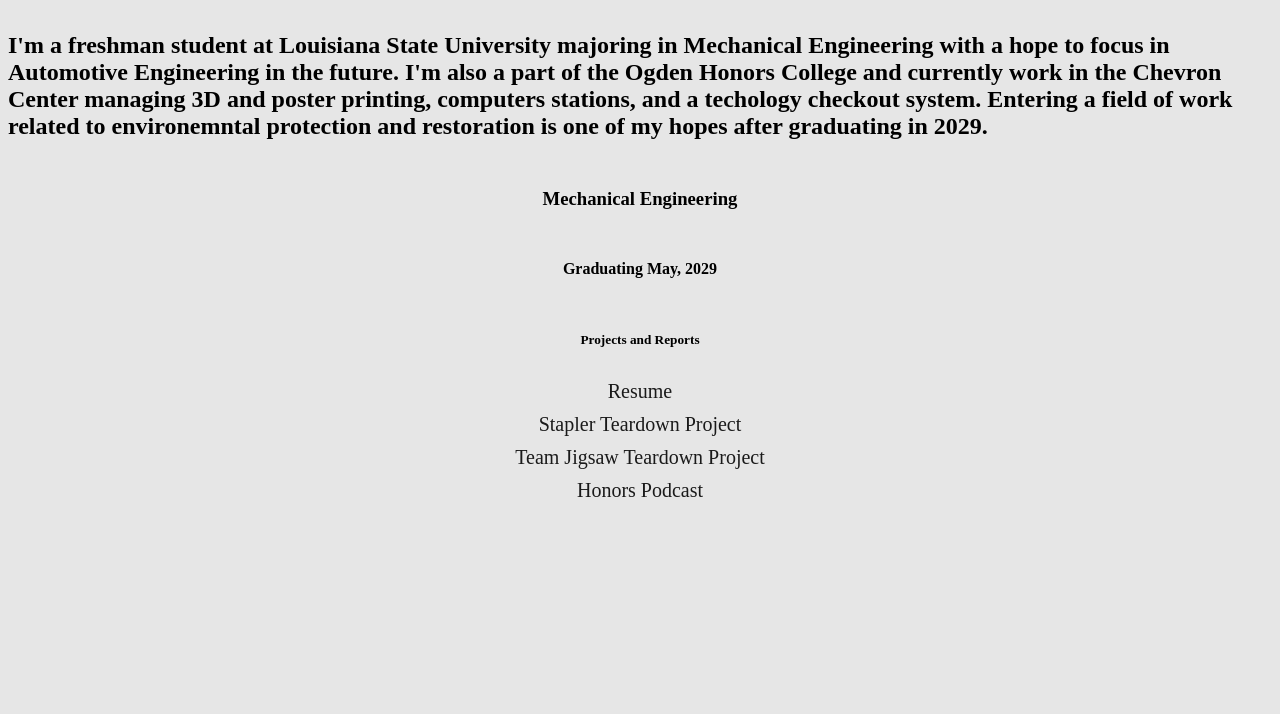
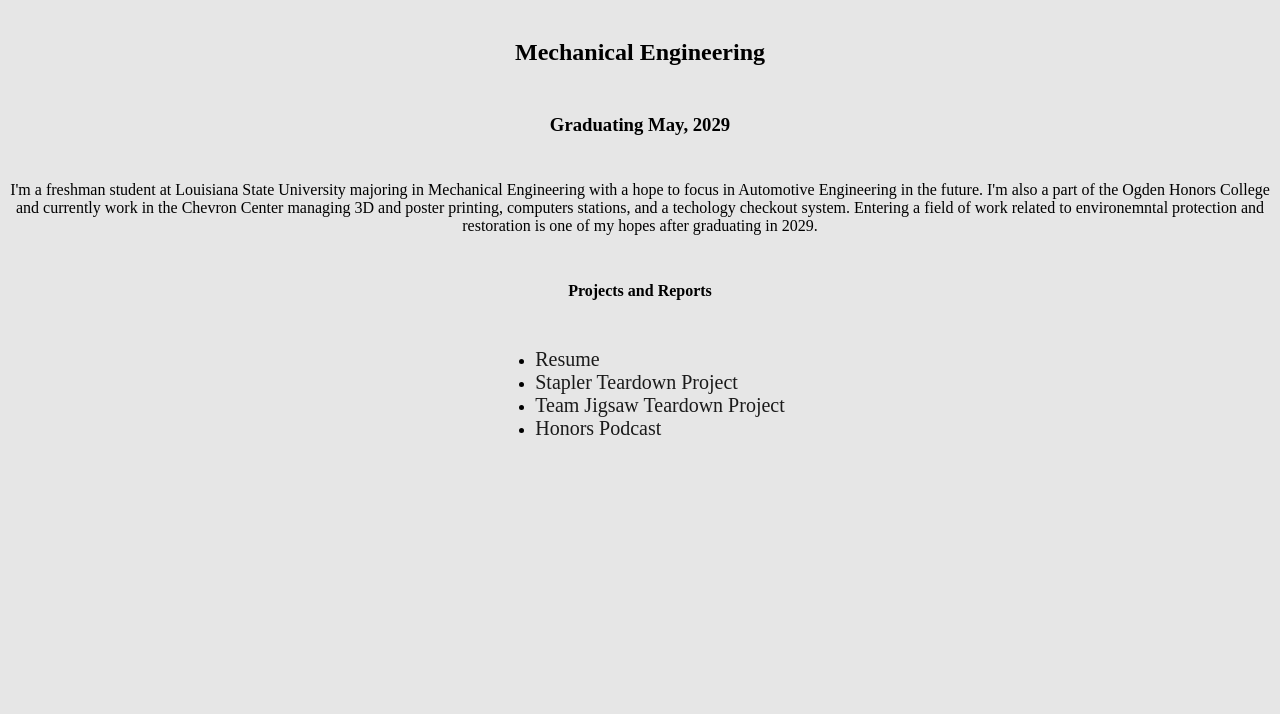
Before and after one commit to Felix444440/Felix444440.github.io, a plain HTML site: page index.html in a window 1280 px wide. Shown: the part 86-800 px from the top of the page. Drawn offline with Linux system fonts and the light colour scheme.

Commit message:
Listed homepage

```diff
--- a/index.html
+++ b/index.html
@@ -5,24 +5,35 @@
         <title>Alex Aucoin
         </title>
     </head>
+    <style>
+        p{
+            text-align: center;
+        }
+    </style>
     <body>
         <h1>Alexander Aucoin</h1>
-        <h2>I'm a freshman student at Louisiana State University majoring in
+        <h2>Mechanical Engineering</h2>
+        <h3>Graduating May, 2029</h3>
+        <p>I'm a freshman student at Louisiana State University majoring in
             Mechanical Engineering with a hope to focus in Automotive
-            Engineering in the future.
-            I'm also a part of the Ogden Honors College and currently work in
+            Engineering in the future. I'm also a part of the Ogden Honors
+            College and currently work in
             the Chevron Center managing 3D and poster printing, computers
             stations, and a techology checkout system.
             Entering a field of work related to environemntal protection and
-            restoration is one of my hopes after graduating in 2029.
-        </h2>
-        <h3>Mechanical Engineering</h3>
-        <h4>Graduating May, 2029</h4>
-        <h5>Projects and Reports</h5>
-        <a href="Resume.pdf" id="resumeLink">Resume</a>
-        <a href="Stapler.html" id="StaplerLink">Stapler Teardown Project
-        </a>
-        <a href="Jigsaw.html" id="JigsawLink">Team Jigsaw Teardown Project</a>
-        <a href="Podcast.html" id="Podcast">Honors Podcast</a>
+            restoration is one of my hopes after graduating in 2029. </p>
+        <h4>Projects and Reports</h4>
+        <ul>
+            <li>
+                <a href="Resume.pdf" id="resumeLink">Resume
+                </a></li>
+            <li><a href="Stapler.html" id="StaplerLink">Stapler Teardown
+                    Project
+                </a></li>
+            <li> <a href="Jigsaw.html" id="JigsawLink">Team Jigsaw Teardown
+                    Project
+                </a> </li>
+            <li> <a href="Podcast.html" id="Podcast">Honors Podcast</a> </li>
+        </ul>
     </body>
 </html>
--- a/style.css
+++ b/style.css
@@ -11,6 +11,8 @@
     color: hsl(0, 0%, 10%);
     font-family: 'Times New Roman', Times, serif;
     text-decoration: underline;
+    font-size: 35px;
+    gap: 15px;
 }
 
 #resumeLink {
@@ -39,3 +41,9 @@
     font-family: 'Times New Roman', Times, serif;
     text-decoration: none;
 }
+#p{
+    font-size: 20px;
+    color: hsl(0, 0%, 10%);
+    font-family: 'Times New Roman', Times, serif;
+    text-decoration: none;
+}
```
